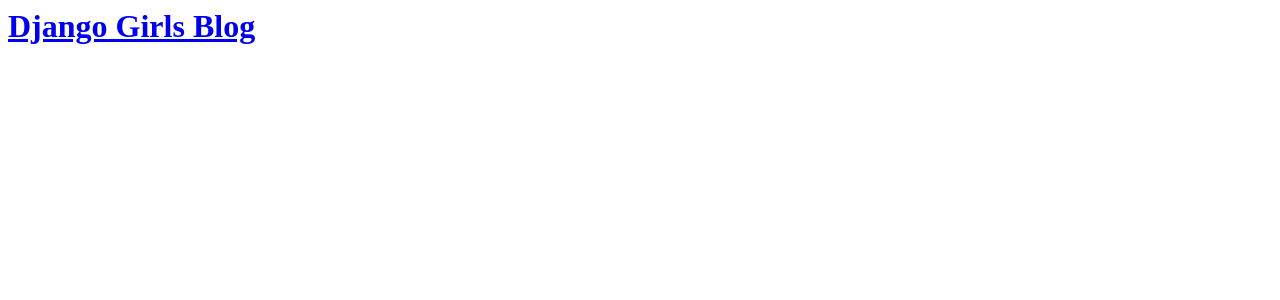
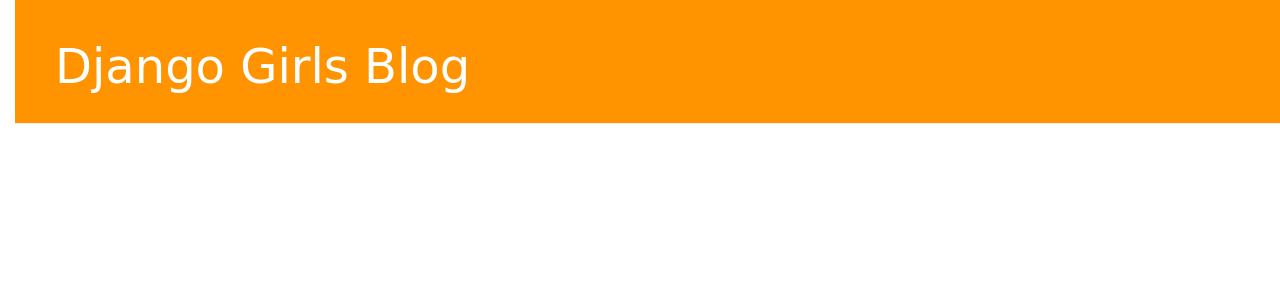
Before and after one commit to fargusss/my-first-blog, a Django app: page / in a window 1280 px wide. Shown: the top 300 px of the page. Run offline with Django 3.2, Linux system fonts and the light colour scheme; data that the repository does not hold is empty; some libraries are stand-ins or nearby versions.

Commit message:
CSS change

```diff
--- /dev/null
+++ b/blog/static/css/blog.css
@@ -0,0 +1,49 @@
+body {
+    padding-left: 15px;
+}
+.page-header {
+    background-color: #ff9400;
+    margin-top: 0;
+    padding: 20px 20px 20px 40px;
+}
+
+.page-header h1, .page-header h1 a, .page-header h1 a:visited, .page-header h1 a:active {
+    color: #ffffff;
+    font-size: 36pt;
+    text-decoration: none;
+}
+
+.content {
+    margin-left: 40px;
+}
+
+h1, h2, h3, h4 {
+    font-family: 'Lobster', cursive;
+}
+
+.date {
+    color: #828282;
+}
+
+.save {
+    float: right;
+}
+
+.post-form textarea, .post-form input {
+    width: 100%;
+}
+
+.top-menu, .top-menu:hover, .top-menu:visited {
+    color: #ffffff;
+    float: right;
+    font-size: 26pt;
+    margin-right: 20px;
+}
+
+.post {
+    margin-bottom: 70px;
+}
+
+.post h1 a, .post h1 a:visited {
+    color: #000000;
+}
--- a/blog/templates/blog/post_list.html
+++ b/blog/templates/blog/post_list.html
@@ -1,18 +1,30 @@
+{% load static %}
 <html>
     <head>
         <title>Django Girls blog</title>
+        <link rel="stylesheet" href="//maxcdn.bootstrapcdn.com/bootstrap/3.2.0/css/bootstrap.min.css">
+		<link rel="stylesheet" href="//maxcdn.bootstrapcdn.com/bootstrap/3.2.0/css/bootstrap-theme.min.css">
+		<link rel="stylesheet" href="{% static 'css/blog.css' %}">
     </head>
     <body>
-        <div>
+        <div class="page-header">
             <h1><a href="/">Django Girls Blog</a></h1>
         </div>
 
-		{% for post in posts %}
-    	<div>
-        	<p>published: {{ post.published_date }}</p>
-        	<h1><a href="">{{ post.title }}</a></h1>
-        	<p>{{ post.text|linebreaksbr }}</p>
-    	</div>
-		{% endfor %}
+<div class="content container">
+    <div class="row">
+        <div class="col-md-8">
+            {% for post in posts %}
+                <div class="post">
+                    <div class="date">
+                        <p>Опубликовано: {{ post.published_date }}</p>
+                    </div>
+                    <h1><a href="">{{ post.title }}</a></h1>
+                    <p>{{ post.text|linebreaksbr }}</p>
+                </div>
+            {% endfor %}
+        </div>
+    </div>
+</div>
     </body>
 </html>
--- a/mysite/settings.py
+++ b/mysite/settings.py
@@ -119,4 +119,5 @@
 # https://docs.djangoproject.com/en/2.0/howto/static-files/
 
 STATIC_URL = '/static/'
+STATICFILES_DIRS = (os.path.join(BASE_DIR, 'blog/static/'),)
 STATIC_ROOT = os.path.join(BASE_DIR, 'static')
```
